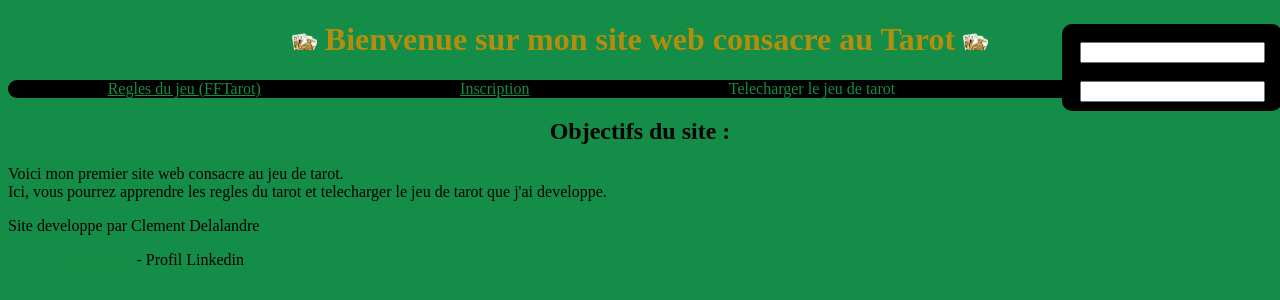
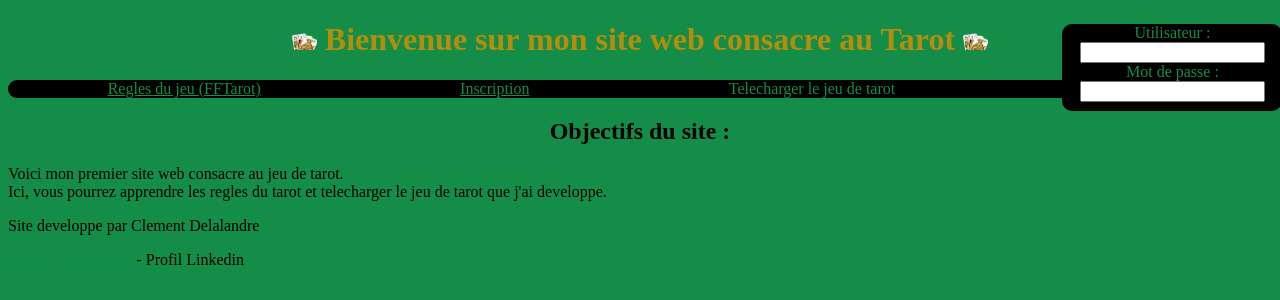
Before and after one commit to Delalandre-Clement/Tarot-Website, a PHP site: page / in a window 1280 px wide. Shown: the top 300 px of the page. Run offline with PHP 8.4, Linux system fonts and the light colour scheme.

Commit message:
Modification du visuel.css

```diff
--- a/Visuel.css
+++ b/Visuel.css
@@ -26,6 +26,7 @@ h2{
 }
 
 #log_zone label{
+    color: rgb(19, 141, 71);
 }
 
 /* Mise en page du Menu Principal */
@@ -59,9 +60,13 @@ footer{
     text-align: center;
     background-position: 90%;
 }
+<<<<<<< HEAD
 =======
 /* Mise en Forme du Formulaire d'inscription */
 table{
     text-align: center;
 }
 >>>>>>> Visuel-Inscription
+=======
+
+>>>>>>> 7d417697fdbdd9cd78f4c5a3fd96da70e3102584
```
Also changed, not shown: ChatPublic.php (indentation only).
